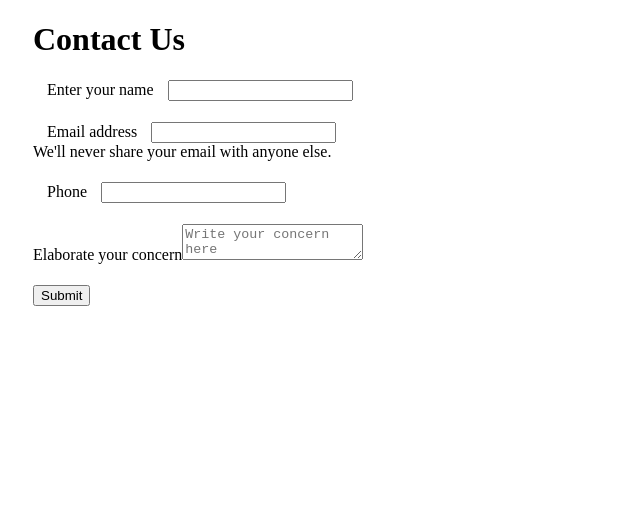
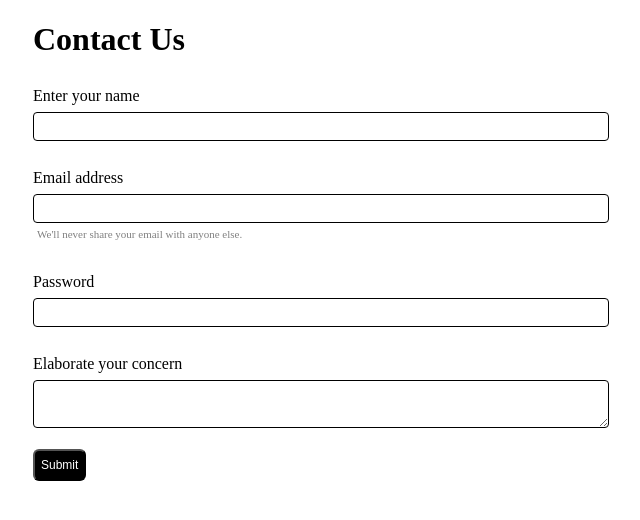
Before and after one commit to NileshShete/NextjsDemo, a Next.js app: page /contact in a window 1280 px wide. Shown: the top 520 px of the page, without its empty margins (319-959 px from the left). Built offline with nearby package versions, Linux system fonts and the light colour scheme.

Commit message:
Styling Fixes

```diff
--- a/pages/contact.js
+++ b/pages/contact.js
@@ -52,22 +52,22 @@ const Contact = () => {
         <form onSubmit={handleSubmit}>
             <div className={styles.mb3}>
                 <label htmlFor="name" className={styles.formlabel}>Enter your name</label>
-                    <input type="text" value={name} onChange={handleChange} className="form-control" id="name" name='name' aria-describedby="emailHelp" />
+                <input className={styles.input} type="text" value={name} onChange={handleChange} id="name" name='name' aria-describedby="emailHelp" />
             </div>
             <div className={styles.mb3}>
                 <label htmlFor="email" className={styles.formlabel}>Email address</label>
-                    <input type="email" value={email} onChange={handleChange} className="form-control" name='email' id="email" aria-describedby="emailHelp" />
-                    <div id="emailHelp" className="form-text">We'll never share your email with anyone else.</div>
+                <input className={styles.input} type="email" value={email} onChange={handleChange} name='email' id="email" aria-describedby="emailHelp" />
+                <div id="emailHelp" className={styles.formtext}>We'll never share your email with anyone else.</div>
             </div>
             <div className={styles.mb3}>
-                    <label htmlFor="phone" className={styles.formlabel}>Phone</label>
-                    <input type="phone" value={phone} onChange={handleChange} className="form-control" name='phone' id="phone" />
+                <label htmlFor="phone" className={styles.formlabel}>Password</label>
+                <input className={styles.input} type="phone" value={phone} onChange={handleChange} name='phone' id="phone" required />
             </div>
             <div className={styles.mb3}>
-                    <label htmlFor="desc">Elaborate your concern</label>
-                    <textarea value={desc} onChange={handleChange} className="form-control" placeholder="Write your concern here" name='desc' id="desc" />
+                <label className={styles.formlabel} htmlFor="desc">Elaborate your concern</label>
+                <textarea className={styles.input} value={desc} onChange={handleChange} name='desc' id="desc" />
             </div>
-                <button type="submit" className="btn btn-primary">Submit</button>
+            <button type="submit" className={styles.btn}>Submit</button>
         </form>
     </div>
     )
--- a/src/app/home.module.css
+++ b/src/app/home.module.css
@@ -3,5 +3,5 @@
 }
 
 .imagewrap{
-  padding: 30px 0px;
+  padding: 15px 0px;
 }
--- a/src/app/page.module.css
+++ b/src/app/page.module.css
@@ -249,3 +249,27 @@
     list-style: none;
     font-weight: bold;
 }
+
+.h2 {
+  font-size: 2.5rem;
+}
+
+.h3 {
+  font-size: 1.75rem;
+  font-size: 1.5rem;
+  margin-top: 0;
+  margin-bottom: 11px;
+}
+.btn {
+  color: white;
+  background: black;
+  padding: 7px 6px;
+  cursor: pointer;
+  border-radius: 6px;
+  font-size: 12px;
+  margin-bottom: 9px;
+}
+.p {
+  margin: 16px 0;
+  margin-top: 3px;
+}
--- a/styles/Blog.module.css
+++ b/styles/Blog.module.css
@@ -17,3 +17,12 @@
     margin: 0;
     padding: 0;
 }
+.btn {
+    color: white;
+    background: black;
+    padding: 7px 6px;
+    cursor: pointer;
+    border-radius: 6px;
+    font-size: 12px;
+    margin-bottom: 9px;
+}
--- a/styles/Contact.module.css
+++ b/styles/Contact.module.css
@@ -3,10 +3,36 @@
     margin: auto;
 }
 
+
 .mb3 {
     margin-bottom: 21px;
+    display: flex;
+    flex-direction: column;
+}
+
+.input {
+    padding: 3px;
+    font-size: 18px;
+    border-radius: 4px;
+    border: 1px solid black;
 }
 
 .formlabel {
-    margin: 0px 14px;
+    padding: 7px 0;
 }
+
+.formtext {
+    font-size: 11px;
+    color: grey;
+    padding: 5px 4px;
+}
+
+.btn {
+    color: white;
+    background: black;
+    padding: 7px 6px;
+    cursor: pointer;
+    border-radius: 6px;
+    font-size: 12px;
+    margin-bottom: 9px;
+}
```
Also changed, not shown: pages/about.js (+7 -7 lines), src/app/page.js (+15 -23 lines). Lines whose indentation alone changed are shown as unchanged.
